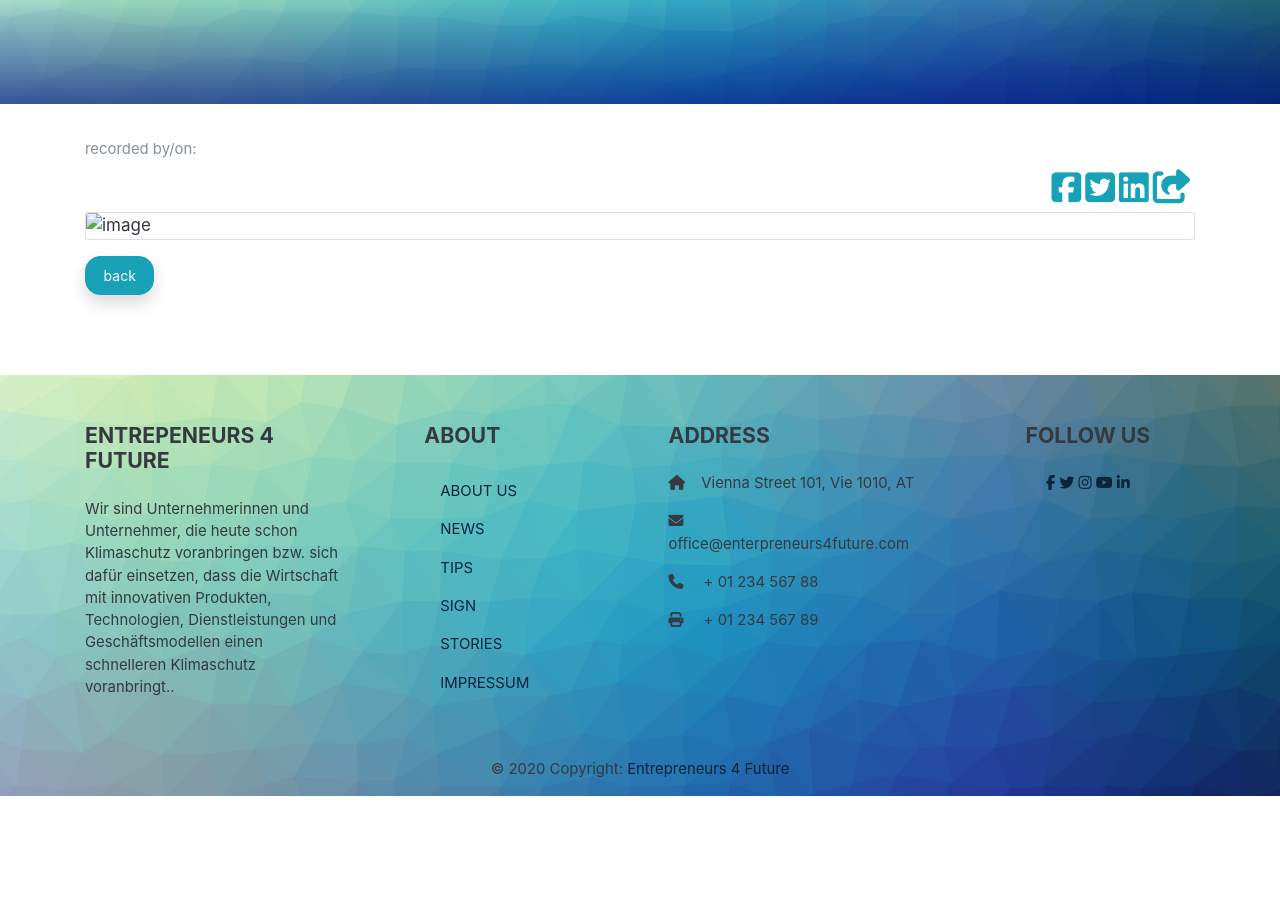
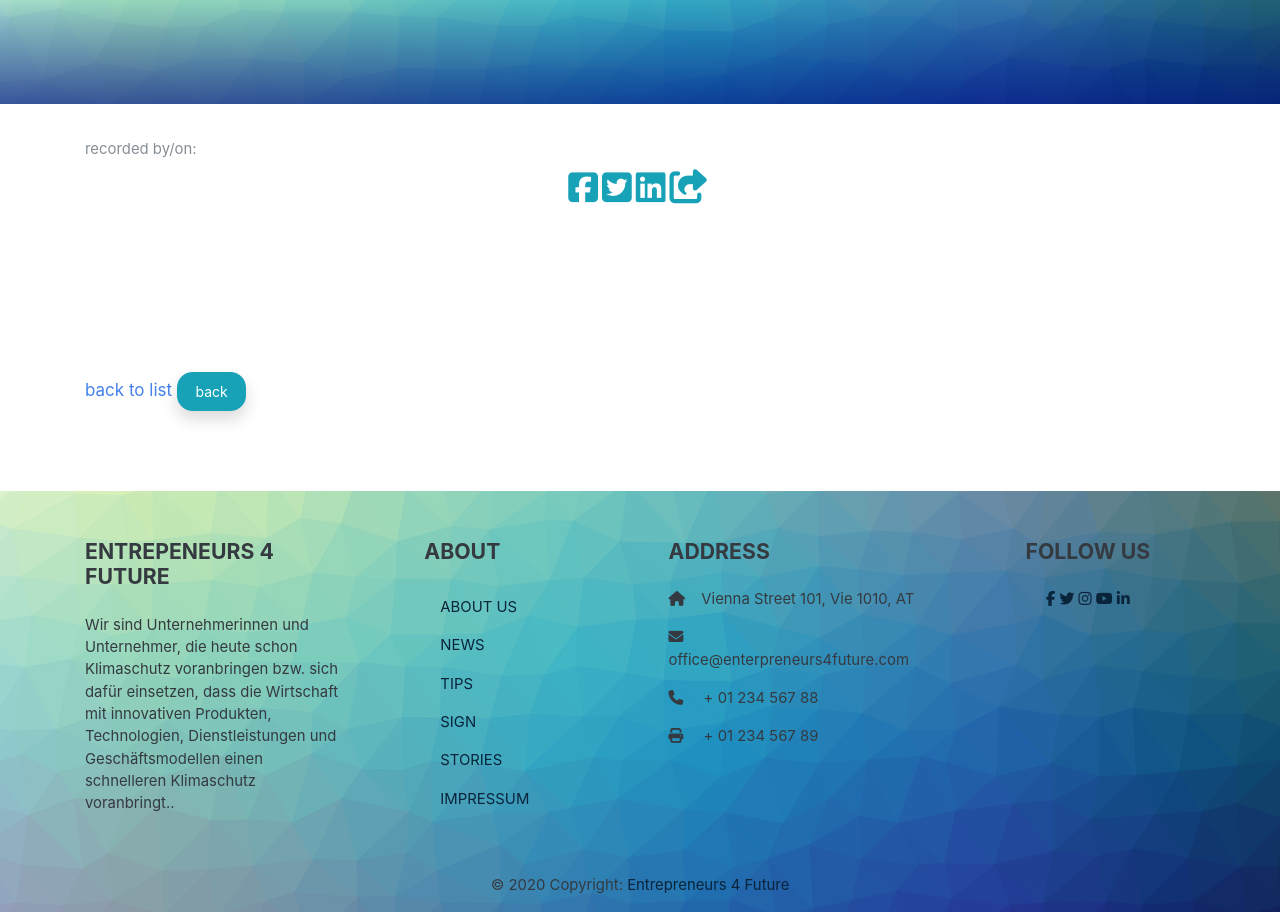
Before and after one commit to VeOb00/E4F-Symfony-CRUDwLogin-TeamProject, a Symfony app: template templates/pages/singlepages/showpost.html.twig in a window 1280 px wide. Shown: the part 57-969 px from the top of the page. Before the commit the page ends 853 px from the top, so only its background shows below. Run offline with Twig, Linux system fonts and the light colour scheme; the template is opened without the code that fills it, so the values that code supplies are empty; some libraries are stand-ins or nearby versions.

Commit message:
copied changes to showpost newsindex

```diff
--- a/templates/pages/singlepages/showpost.html.twig
+++ b/templates/pages/singlepages/showpost.html.twig
@@ -1,10 +1,89 @@
+{# {% extends 'base.html.twig' %} #}
+
+{# {% block title %}Post #}
+{# {% endblock %} #}
+{# {% block pagetitle %}{{ post.title }}{% endblock %} #}
+{# {% block pagesubtitle %}{% endblock %} #}
+
+{# {% block body %} #}
+{# <div class="container"> #}
+{# <h1 class="mt-4">{{ post.title }}</h1> #}
+{# <h4 class="mt-2 text-secondary">{{ post.subtitle }}</h4> #}
+{# <small class="text-muted mb-2">recorded by/on: #}
+{# {% if post.authorLn is not empty %} #}
+{# {{ post.authorLn }} #}
+{# | #}
+{# {% endif %} #}
+{# {{ post.datePublished ? post.datePublished|date('Y-m-d') : '' }}</small> #}
+
+{# {% if post.postType() == 'strike' %} #}
+
+{# <div class="row no-gutter mb-3"> #}
+{# <div class="col-md-12 col-lg-8 px-3 py-1"> #}
+
+{# <div class="mt-3"> #}
+{# <h2 class="text-info"> #}
+{# <i class="fas fa-angle-double-right"></i> #}
+{# save the date! #}
+{# <i class="fas fa-angle-double-left"></i> #}
+{# </h2> #}
+{# <i class="fas fa-calendar-day mr-2 text-info"></i> #}
+{# {{ post.strikeDate ? post.strikeDate|date('Y-m-d') : ''  }}</div> #}
+{# <div class="mb-1"> #}
+{# <i class="fas fa-map-marker mr-2 text-info"></i> #}
+{# {{ post.strikeAddress }} #}
+{# |{{ post.strikeZipcode }} #}
+{# {{ post.strikeCity }} #}
+{# {{ post.strikeCountry }}</div> #}
+{# </div> #}
+{# <div class="col-md-0 col-lg-4"></div> #}
+{# </div> #}
+
+{# {% endif %} #}
+
+{# <div class="d-flex justify-content-end my-2"> #}
+{# <i class="fab fa-facebook-square text-info mr-1 fa-2x" title="share on facebook"></i> #}
+{# <i class="fab fa-twitter-square text-info  mr-1 fa-2x" title="share on twitter"></i> #}
+{# <i class="fab fa-linkedin text-info  mr-1 fa-2x" title="share on linkedIn"></i> #}
+{# <i class="fas fa-share-square text-info  mr-1 fa-2x" title="share"></i> #}
+{# </div> #}
+
+{# <div class="card"> #}
+{# <img src="{{ post.imageMain }}" class="card-img-top" alt="image"> #}
+{# </div> #}
+
+{# <div class="my-3 w-100"> #}
+{# {{ post.introText }} #}
+{# </div> #}
+{# {% if post.imageMiddle is not empty %} #}
+{# <div class="card"> #}
+{# <img src="{{ post.imageMiddle }}" class="card-img-top" alt="image"> #}
+{# </div> #}
+{# {% endif %} #}
+{# <div class="my-3 w-100"> #}
+{# {{ post.mainText }} #}
+{# </div> #}
+{# {% if post.imageMiddle is not empty %} #}
+{# <div class="card"> #}
+{# <img src="{{ post.imageBottom }}" class="card-img-top" alt="image"> #}
+{# </div> #}
+{# {% endif %} #}
+{# <div class="my-3 w-100"> #}
+{# {{ post.outroText }} #}
+{# </div> #}
+
+{# <button type="button" class="btn btn-info shadow"> #}
+{# <a class="text-white" href="{{ path('news') }}">back</a> #}
+{# </button> #}
+
+{# </div> #}
+{# {% endblock %} #}
+
 {% extends 'base.html.twig' %}
-
 {% block title %}Post
 {% endblock %}
 {# {% block pagetitle %}{{ post.title }}{% endblock %} #}
 {% block pagesubtitle %}{% endblock %}
-
 {% block body %}
     <div class="container">
     <h1 class="mt-4">{{ post.title }}</h1>
@@ -15,12 +94,20 @@
             |
         {% endif %}
         {{ post.datePublished ? post.datePublished|date('Y-m-d') : '' }}</small>
-
     {% if post.postType() == 'strike' %}
-
     <div class="row no-gutter mb-3">
     <div class="col-md-12 col-lg-8 px-3 py-1">
-
+        <div class="bg-light m-0 mb-4">
+            <div class="container">
+                <div class="row">
+{#                    <div class="col my-4">#}
+{#                        <h1>{{ post.title }}</h1>#}
+{#                        <br>#}
+{#                        <h3>{{ post.subtitle }}</h3>#}
+{#                    </div>#}
+                </div>
+                    <div class="row no-gutter mb-3">
+                        <div class="col-md-12 col-lg-8 px-3 py-1">
                             <div class="mt-3">
                                 <h2 class="text-info">
                                     <i class="fas fa-angle-double-right"></i>
@@ -38,43 +125,60 @@
                         </div>
                         <div class="col-md-0 col-lg-4"></div>
                     </div>
-
                 {% endif %}
-
-		<div class="d-flex justify-content-end my-2">
+            </div>
+        </div>
+        <div class="d-flex justify-content-center my-2">
             <i class="fab fa-facebook-square text-info mr-1 fa-2x" title="share on facebook"></i>
             <i class="fab fa-twitter-square text-info  mr-1 fa-2x" title="share on twitter"></i>
             <i class="fab fa-linkedin text-info  mr-1 fa-2x" title="share on linkedIn"></i>
             <i class="fas fa-share-square text-info  mr-1 fa-2x" title="share"></i>
         </div>
-
-		<div class="card">
-			<img src="{{ post.imageMain }}" class="card-img-top" alt="image">
+        <div class="container">
+            <div class="row">
+                <div class="col">
+                    <img class="" style="width: 40vw;" src="{{ post.imageMain }}" alt="">
                 </div>
-
-		<div class="my-3 w-100">
-			{{ post.introText }}
+                <div class="col">
+                    <p>{{ post.introText }}</p>
                 </div>
-		{% if post.imageMiddle is not empty %}
-			<div class="card">
-				<img src="{{ post.imageMiddle }}" class="card-img-top" alt="image">
+            </div>
+            <br>
+            <br>
+            <div class="row">
+                {% if post.imageMiddle is empty %}
+                    <div class="col">
+                        <p>{{ post.mainText }}</p>
+                    </div>
+                {% else %}
+                    <div class="col">
+                        <p>{{ post.mainText }}</p>
+                    </div>
+                    <div class="col">
+                        <img class="" style="width: 40vw;" src="{{ post.imageMiddle }}" alt="">
                     </div>
                 {% endif %}
-		<div class="my-3 w-100">
-			{{ post.mainText }}
             </div>
-		{% if post.imageMiddle is not empty %}
-			<div class="card">
-				<img src="{{ post.imageBottom }}" class="card-img-top" alt="image">
+            <br>
+            <br>
+            <div class="row">
+                {% if post.imageBottom is empty %}
+                <div class="col">
+                    <p>{{ post.mainText }}</p>
+                </div>
+                {% else %}
+                <div class="col">
+                    <img class="" style="width: 40vw;" src="{{ post.imageBottom }}" alt="">
+                </div>
+                <div class="col">
+                    <p>{{ post.outroText }}</p>
+                </div>
             </div>
             {% endif %}
-		<div class="my-3 w-100">
-			{{ post.outroText }}
         </div>
-
+        <a href="/posts/news">back to list</a>
         <button type="button" class="btn btn-info shadow">
             <a class="text-white" href="{{ path('news') }}">back</a>
         </button>
-
     </div>
 {% endblock %}
```
Also changed, not shown: templates/pages/news.html.twig (+82 -34 lines), public/assets/css/landingstyle.css. Lines whose indentation alone changed are shown as unchanged.
